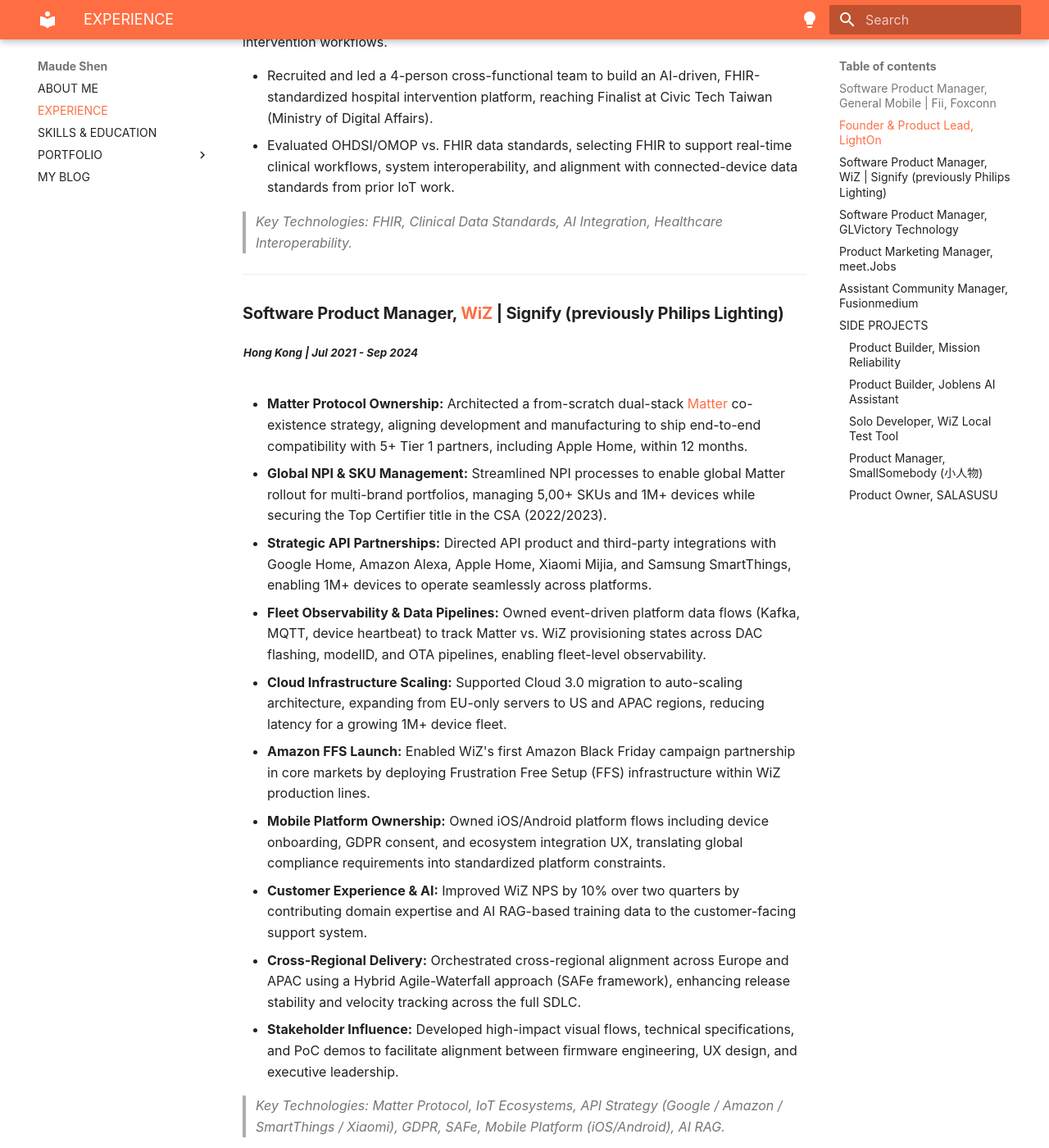
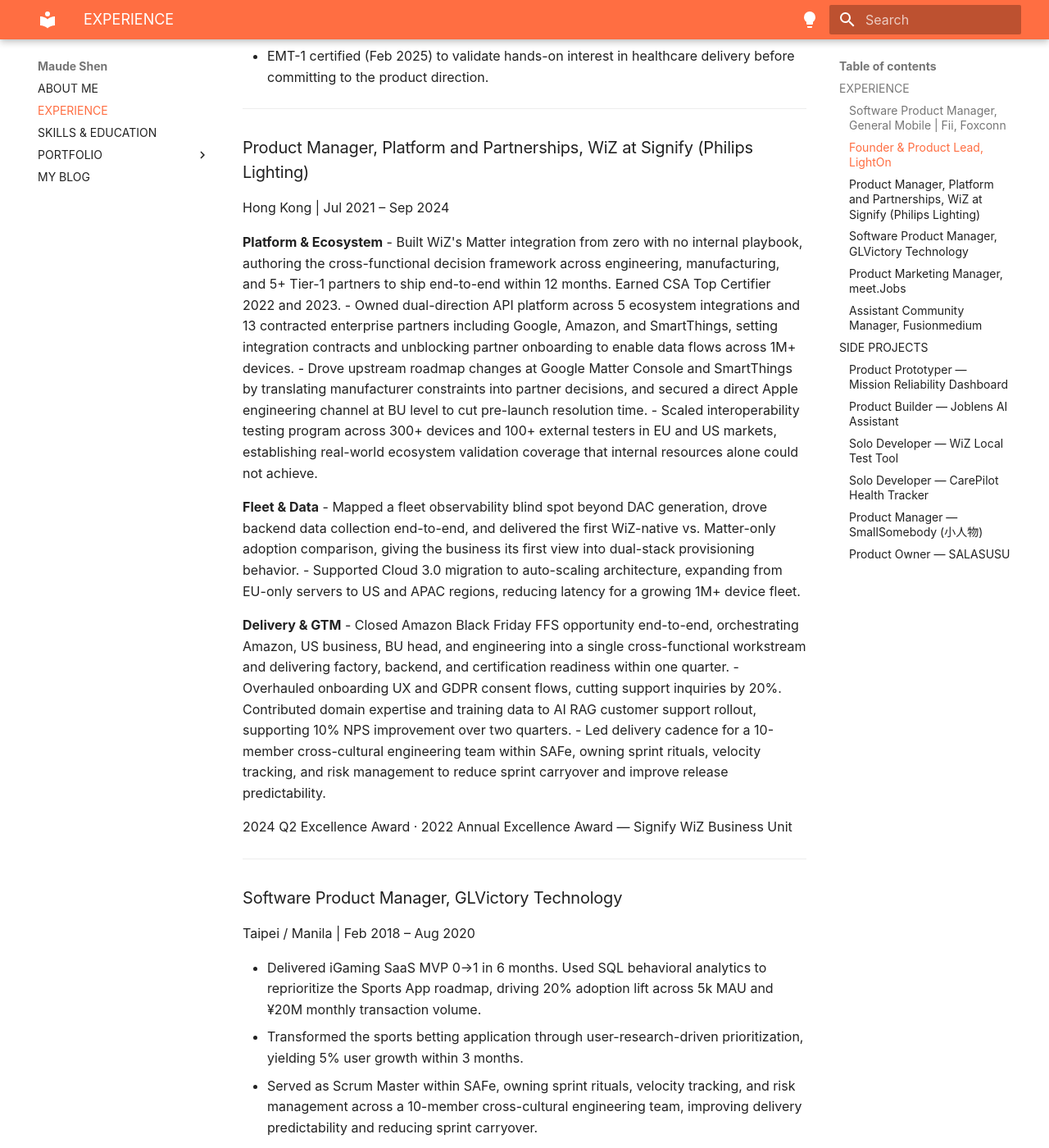
Before and after one commit to maudes/cv, an MkDocs documentation site: the page built from docs/experience.md, in a window 1280 px wide and 1400 px high, scrolled down 993 px. Shown: the whole window at 82% size. Built offline with MkDocs 1.6.1 and Material for MkDocs 9.7.7, drawn with Linux system fonts in a browser that asks for light colours; some web fonts are replaced; some of the changed text lies outside the part shown.

Commit message:
Update experience content

```diff
--- a/docs/experience.md
+++ b/docs/experience.md
@@ -1,106 +1,116 @@
-### **Software Product Manager, [General Mobile](https://www.generalmobile.com/) | Fii, Foxconn** <br>
-<sub> ***Taipei, Taiwan  |  Nov 2025 - Present*** </sub>
+## EXPERIENCE
 
-* **CPE Roadmap & Competitive Positioning:** Shape and prioritize the CPE ODM product roadmap as the internal SME on Matter and smart home protocol standards, directly informing competitive positioning for global ISP client bids.
-* **SoC Ecosystem Alignment:** Partner with chipset vendors including Qualcomm and MediaTek to align platform software capabilities with SoC architectures, resolving integration dependencies to keep mission-critical milestones on track.
-* **Cross-Functional Roadmap Orchestration:** Coordinate roadmaps across ISP clients, chip vendors, and internal R&D teams, bridging technical constraints with business requirements to maintain delivery velocity.
-* **AI-Driven Process Automation:** Automate the technical spec-matching and validation analysis for RFQ workflows using Claude AI, with end-to-end ownership from problem scoping to production deployment, cutting manual processing by 30%.
-* **Industry Standards Engagement:** Participate in prpl working groups and review ecosystem specifications (including RDK-B) to inform platform architecture and maintain alignment with evolving broadband standards.
-* **Regulatory Compliance Leadership:** Driving Wi-Fi 7 and BBF.247 certification processes for CPE platforms; auditing internal UI against EU Accessibility Act (EAA) requirements ahead of 2026 enforcement.
+### Software Product Manager, General Mobile | Fii, Foxconn
+Taipei, Taiwan | Nov 2025 – Present
 
-> *Key Technologies: Matter, prpl, OpenSync, Broadband Platforms, Qualcomm / MediaTek SoC Ecosystem, Claude AI.*
-
----
-### **Founder & Product Lead, LightOn**
-<sub> ***Remote |  Nov 2024 - Oct 2025*** </sub>
-
-EMT-1 certified (Feb, 2025) to validate hands-on interest in healthcare delivery; applied that domain knowledge to found an AI-driven, FHIR-standardized platform for hospital intervention workflows.
-
-- Recruited and led a 4-person cross-functional team to build an AI-driven, FHIR-standardized hospital intervention platform, reaching Finalist at Civic Tech Taiwan (Ministry of Digital Affairs).
-- Evaluated OHDSI/OMOP vs. FHIR data standards, selecting FHIR to support real-time clinical workflows, system interoperability, and alignment with connected-device data standards from prior IoT work.
-
-> *Key Technologies: FHIR, Clinical Data Standards, AI Integration, Healthcare Interoperability.*
+- Assume client-facing ownership for Tier-1 ISP delivery, building a structured communication layer to close alignment gaps between client requirements and engineering constraints, delivering 5 milestones on schedule within 6 months after prior resets.
+- Identify EasyMesh R6 readiness gap between client requirements and prpl maturity, driving alignment across chipset vendors and ISP clients on interim scope and OTA roadmap to keep program milestones on track.
+- Drive SW certification delivery for CPE platforms including Wi-Fi 7 and EAA compliance, redefining app and embedded GUI scope boundaries with client and lab to eliminate two-thirds of failed line items before retest.
+- Streamline RFQ spec-matching workflows using Claude AI, reducing manual processing time by 30% per bid cycle.
+- Participate in prpl working groups and review ecosystem specifications including RDK-B to inform platform architecture and maintain alignment with evolving broadband standards.
 
 ---
 
-### **Software Product Manager, [WiZ](https://www.wizconnected.com/en-us) | Signify (previously Philips Lighting)**
-<sub> ***Hong Kong   |  Jul 2021 - Sep 2024*** </sub>
-<br><br>
+### Founder & Product Lead, LightOn
+Remote | Nov 2024 – Oct 2025
 
-* **Matter Protocol Ownership:** Architected a from-scratch dual-stack [Matter](https://www.theverge.com/2023/4/25/23697537/wiz-smart-bulbs-matter-compatible-apple-home) co-existence strategy, aligning development and manufacturing to ship end-to-end compatibility with 5+ Tier 1 partners, including Apple Home, within 12 months.
-* **Global NPI & SKU Management:** Streamlined NPI processes to enable global Matter rollout for multi-brand portfolios, managing 5,00+ SKUs and 1M+ devices while securing the Top Certifier title in the CSA (2022/2023).
-* **Strategic API Partnerships:** Directed API product and third-party integrations with Google Home, Amazon Alexa, Apple Home, Xiaomi Mijia, and Samsung SmartThings, enabling 1M+ devices to operate seamlessly across platforms.
-* **Fleet Observability & Data Pipelines:** Owned event-driven platform data flows (Kafka, MQTT, device heartbeat) to track Matter vs. WiZ provisioning states across DAC flashing, modelID, and OTA pipelines, enabling fleet-level observability.
-* **Cloud Infrastructure Scaling:** Supported Cloud 3.0 migration to auto-scaling architecture, expanding from EU-only servers to US and APAC regions, reducing latency for a growing 1M+ device fleet.
-* **Amazon FFS Launch:** Enabled WiZ's first Amazon Black Friday campaign partnership in core markets by deploying Frustration Free Setup (FFS) infrastructure within WiZ production lines.
-* **Mobile Platform Ownership:** Owned iOS/Android platform flows including device onboarding, GDPR consent, and ecosystem integration UX, translating global compliance requirements into standardized platform constraints.
-* **Customer Experience & AI:** Improved WiZ NPS by 10% over two quarters by contributing domain expertise and AI RAG-based training data to the customer-facing support system.
-* **Cross-Regional Delivery:** Orchestrated cross-regional alignment across Europe and APAC using a Hybrid Agile-Waterfall approach (SAFe framework), enhancing release stability and velocity tracking across the full SDLC.
-* **Stakeholder Influence:** Developed high-impact visual flows, technical specifications, and PoC demos to facilitate alignment between firmware engineering, UX design, and executive leadership.
-
-> *Key Technologies: Matter Protocol, IoT Ecosystems, API Strategy (Google / Amazon / SmartThings / Xiaomi), GDPR, SAFe, Mobile Platform (iOS/Android), AI RAG.*
+- Founded LightOn, a FHIR-based AI assistant for hospital early intervention workflows, leading product discovery, standards evaluation, and a 4-person cross-functional team from zero. Reached finalist at Civic Tech Taiwan 2025.
+- Evaluated OHDSI/OMOP vs. FHIR data standards, selecting FHIR to support real-time clinical workflows, system interoperability, and alignment with connected-device data standards from prior IoT work.
+- EMT-1 certified (Feb 2025) to validate hands-on interest in healthcare delivery before committing to the product direction.
 
 ---
 
-### **Software Product Manager, GLVictory Technology**
-<sub> ***Taipei, Taiwan/ Manila, Philippines  |  Feb 2018 - Aug 2020*** </sub>
-<br><br>
+### Product Manager, Platform and Partnerships, WiZ at Signify (Philips Lighting)
+Hong Kong | Jul 2021 – Sep 2024
 
-* **0→1 SaaS MVP Delivery:** Delivered a validated iGaming SaaS MVP within 6 months through rapid prototyping and iterative discovery, improving client workflow efficiency by 15%.
-* **Agile Leadership:** Served as Scrum Master within the SAFe framework, owning sprint rituals, velocity tracking, and risk management across a 10-member cross-cultural engineering team, improving delivery predictability and reducing sprint carryover.
-* **Product Revamp & User Growth:** Transformed the sports betting application through user-research-driven prioritization, yielding 5% user growth within 3 months.
-* **Data-Driven Roadmap:** Used SQL-based analytics to prioritize product portfolios (Lotteries, Slots), aligning development with shifting market trends and business KPIs.
+**Platform & Ecosystem**
+- Built WiZ's Matter integration from zero with no internal playbook, authoring the cross-functional decision framework across engineering, manufacturing, and 5+ Tier-1 partners to ship end-to-end within 12 months. Earned CSA Top Certifier 2022 and 2023.
+- Owned dual-direction API platform across 5 ecosystem integrations and 13 contracted enterprise partners including Google, Amazon, and SmartThings, setting integration contracts and unblocking partner onboarding to enable data flows across 1M+ devices.
+- Drove upstream roadmap changes at Google Matter Console and SmartThings by translating manufacturer constraints into partner decisions, and secured a direct Apple engineering channel at BU level to cut pre-launch resolution time.
+- Scaled interoperability testing program across 300+ devices and 100+ external testers in EU and US markets, establishing real-world ecosystem validation coverage that internal resources alone could not achieve.
 
-> *Key Technologies: SaaS Architecture, Scrum/Kanban, System Performance Testing, Data Analytics.*
+**Fleet & Data**
+- Mapped a fleet observability blind spot beyond DAC generation, drove backend data collection end-to-end, and delivered the first WiZ-native vs. Matter-only adoption comparison, giving the business its first view into dual-stack provisioning behavior.
+- Supported Cloud 3.0 migration to auto-scaling architecture, expanding from EU-only servers to US and APAC regions, reducing latency for a growing 1M+ device fleet.
+
+**Delivery & GTM**
+- Closed Amazon Black Friday FFS opportunity end-to-end, orchestrating Amazon, US business, BU head, and engineering into a single cross-functional workstream and delivering factory, backend, and certification readiness within one quarter.
+- Overhauled onboarding UX and GDPR consent flows, cutting support inquiries by 20%. Contributed domain expertise and training data to AI RAG customer support rollout, supporting 10% NPS improvement over two quarters.
+- Led delivery cadence for a 10-member cross-cultural engineering team within SAFe, owning sprint rituals, velocity tracking, and risk management to reduce sprint carryover and improve release predictability.
+
+2024 Q2 Excellence Award · 2022 Annual Excellence Award — Signify WiZ Business Unit
 
 ---
 
-### **Product Marketing Manager, [meet.Jobs](https://meet.jobs/zh-TW)**
-<sub> ***Taipei, Taiwan | Jul 2017 - Dec 2017*** </sub><br>
+### Software Product Manager, GLVictory Technology
+Taipei / Manila | Feb 2018 – Aug 2020
 
-* Drove platform growth through user research and marketing strategy, connecting 20+ global employers with 150+ job seekers at a 10% conversion rate.
-* Organized "Speed Interview" events that bridged candidate needs with platform feature development.
+- Delivered iGaming SaaS MVP 0→1 in 6 months. Used SQL behavioral analytics to reprioritize the Sports App roadmap, driving 20% adoption lift across 5k MAU and ¥20M monthly transaction volume.
+- Transformed the sports betting application through user-research-driven prioritization, yielding 5% user growth within 3 months.
+- Served as Scrum Master within SAFe, owning sprint rituals, velocity tracking, and risk management across a 10-member cross-cultural engineering team, improving delivery predictability and reducing sprint carryover.
 
-### **Assistant Community Manager, [Fusionmedium](https://buzzorange.com/techorange/)**
-<sub> ***Taipei, Taiwan | Dec 2013 - Jul 2017*** </sub><br>
+---
 
-* Directed product-focused community initiatives, integrating membership systems with optimized marketing campaigns to maintain a consistent 10k+ MAU.
+### Product Marketing Manager, meet.Jobs
+Taipei, Taiwan | Jul 2017 – Dec 2017
+
+- Drove platform growth through user research and marketing strategy, connecting 20+ global employers with 150+ job seekers at a 10% conversion rate.
+- Organized Speed Interview events that bridged candidate needs with platform feature development.
+
+---
+
+### Assistant Community Manager, Fusionmedium
+Taipei, Taiwan | Dec 2013 – Jul 2017
+
+- Directed product-focused community initiatives, integrating membership systems with optimized marketing campaigns to maintain a consistent 10k+ MAU.
 
 ---
 
 ## SIDE PROJECTS
 
-### **Product Builder, [Mission Reliability](https://github.com/maudes/mission-reliability-project/tree/main)**
-<sub> ***Jun 2026 – Present*** </sub><br>
+### Product Prototyper — Mission Reliability Dashboard
+Jun 2026 – Present
 
-* Built a proactive reliability layer for law enforcement and security teams to catch body-worn camera failures — frozen devices, silent recording stops, fake-online states — before critical moments, not after.
-* Designed a command center workflow spanning risk detection, manual verification, response coordination, and auditable recovery across active field deployments.
-* Ran sensitivity simulations to find that detection accuracy, not speed, was the trust-critical metric; a 5% accuracy drop triggered trust collapse and a 67% revenue impact, and rebuilt the alerting threshold system around that insight.
-* Prototyped a multi-screen interface with Claude and Lovable, comparing both tools across workflow fidelity, design control, and iteration speed.
+- Designed a command center workflow for law enforcement and security teams to catch body-worn camera failures, including frozen devices, silent recording stops, and fake-online states, before critical moments, spanning risk detection, manual verification, response coordination, and auditable recovery.
+- Ran sensitivity simulations to identify detection accuracy as the trust-critical metric, finding that a 5% accuracy drop triggered trust collapse and a 67% revenue impact.
+- Rebuilt the alerting threshold logic around that insight after determining UI-level interventions were structurally insufficient.
+- Iterated UI flow and user flow design through sensitivity simulations and multi-angle AI input, comparing Claude and Lovable across workflow fidelity, design control, and iteration speed.
 
-### **Product Builder, Joblens AI Assistant**
-<sub> ***Mar 2026 – Present*** </sub><br>
+---
 
-* Building an AI-powered tool that analyzes job descriptions to identify skill gaps and recommend personalized learning paths.
-* Designed system to match user profiles with roles using LLM-based semantic analysis.
-* Focused on improving job search efficiency through data-driven career insights and automation.
+### Product Builder — Joblens AI Assistant
+Mar 2026 – Present
 
-### **Solo Developer, WiZ Local Test Tool**
-<sub> ***Mar 2024 – Aug 2025 | Hong Kong/ Taipei*** </sub><br>
+- Building an AI-powered tool that analyzes job descriptions to identify skill gaps and recommend personalized learning paths.
+- Designed system to match user profiles with roles using LLM-based semantic analysis.
+- Focused on improving job search efficiency through data-driven career insights and automation.
 
-* Developed an internal testing tool to automate IoT device validation workflows.
-* Combined CLI and GUI interfaces to improve usability for engineering and QA teams.
-* Reduced manual testing overhead and improved testing consistency and efficiency.
+---
 
-### **Product Manager, SmallSomebody (小人物)**
-<sub> ***Oct 2018 - Jul 2020 | Taipei, Taiwan*** </sub><br>
+### Solo Developer — WiZ Local Test Tool
+Mar 2024 – Aug 2025
 
-* Led an open-data initiative to index Taiwan’s NGOs/NPOs based on SDG values, managing a database transition to **Airtable and MySQL** for streamlined content operations.
-* Facilitated UX workshops (Empathy Mapping, Persona Creation) to redefine platform positioning, resulting in **45% growth** in organic social engagement and MAU.
+- Developed a CLI/GUI IoT device validation tool after identifying a recurring testing gap with no internal resource assigned, automating WiZ production test workflows to make validation accessible to non-engineering users.
 
-### **Product Owner, [SALASUSU](https://salasusu.com/)**
-<sub> ***Sep 2016 - Dec 2016 | Siem Reap, Cambodia*** </sub><br>
+---
 
-* Shipped e-commerce information architecture from the ground up in 1 month, meeting critical year-end launch deadlines.
-* Defined product specifications, wireframes, and SEO strategies to enhance global online visibility, achieving 2× fan-base growth in Taiwan/HK markets.
-<br>
+### Solo Developer — CarePilot Health Tracker
+Jun 2025 – Dec 2025
+
+- Built personal health tracking dashboard using FastAPI, PostgreSQL, and Docker with FHIR-compatible data schema design, local-first architecture prioritizing data sovereignty and future medical interoperability.
+
+---
+
+### Product Manager — SmallSomebody (小人物)
+Oct 2018 – Jul 2020 | Taipei, Taiwan
+
+- Led an open-data initiative to index Taiwan's NGOs/NPOs based on SDG values, managing a database transition to Airtable and MySQL for streamlined content operations.
+- Facilitated UX workshops including Empathy Mapping and Persona Creation to redefine platform positioning, resulting in 45% growth in organic social engagement and MAU.
+
+---
+
+### Product Owner — SALASUSU
+Sep 2016 – Dec 2016 | Siem Reap, Cambodia
+
+- Shipped e-commerce information architecture from the ground up in 1 month, meeting critical year-end launch deadlines.
+- Defined product specifications, wireframes, and SEO strategies to enhance global online visibility, achieving 2× fan-base growth in Taiwan and HK markets.
```
